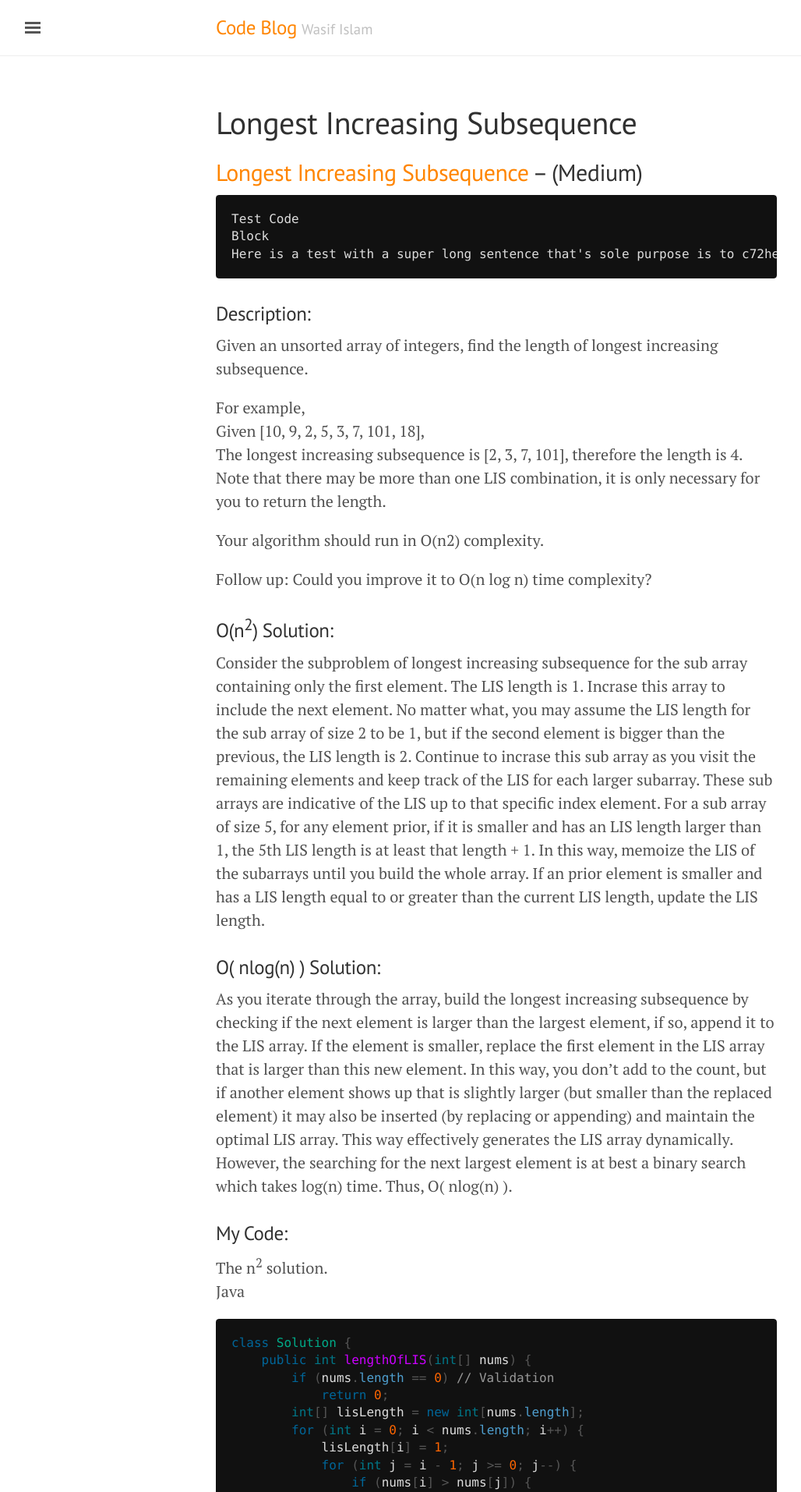
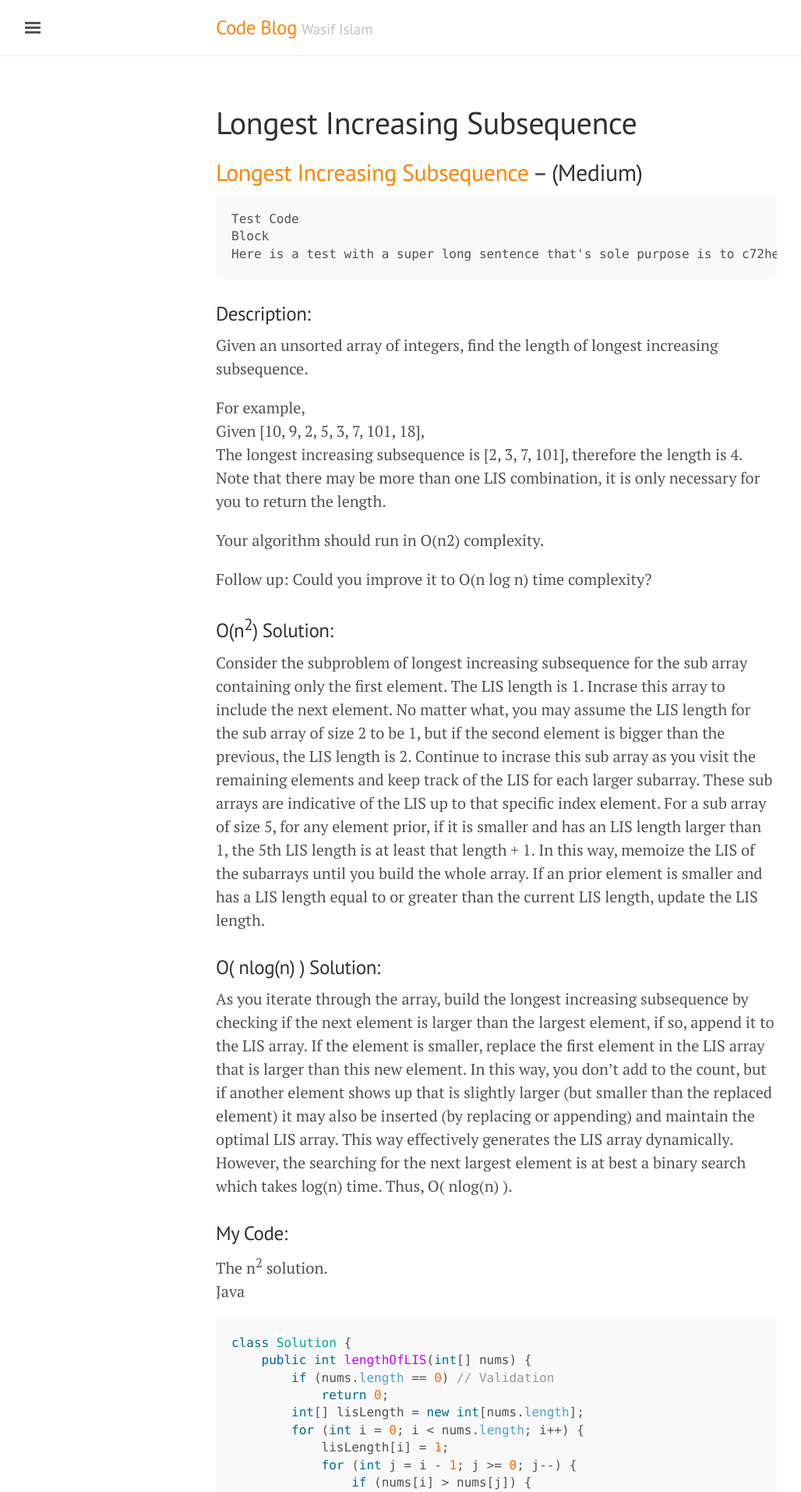
Before and after one commit to washifu/CodeBlog, a Jekyll site: the page built from pages/2017-09-17-Longest_Increasing_Subsequence.md, in a window 1280 px wide. Shown: the top 1913 px of the page at 78% size, without its empty margins (3-1031 px from the left). Built offline with Jekyll 4.4.1, drawn with Linux system fonts in a browser that asks for light colours; comment, search, counter and statistics services are not loaded.

Commit message:
Update poole.css

```diff
--- a/public/css/poole.css
+++ b/public/css/poole.css
@@ -171,20 +171,13 @@ pre {
   word-break: break-all;
   word-wrap: break-word;
   */
-  /*background-color: #f9f9f9;*/
-  background-color: #111111; /* wasif */
-  color: #dddddd /* wasif */
+  background-color: #f9f9f9;
 }
 pre code {
   padding: 0;
   font-size: 100%;
   color: inherit;
   background-color: transparent;
-}
-
-/* Eclipse wasif */
-.eclipse {
-  background-color: #eeeeee;
 }
 
 /* Pygments via Jekyll */
```
